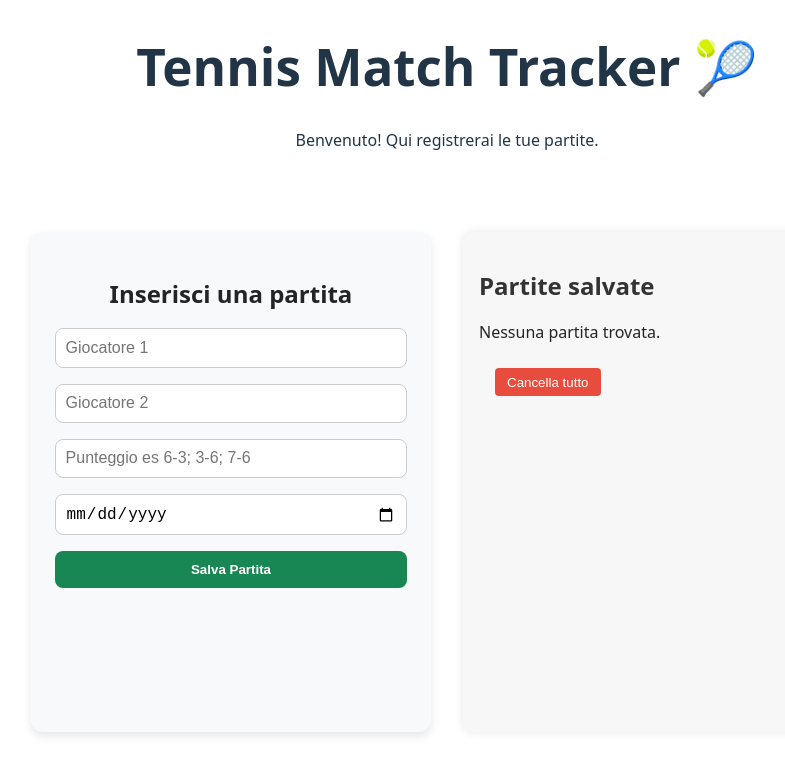
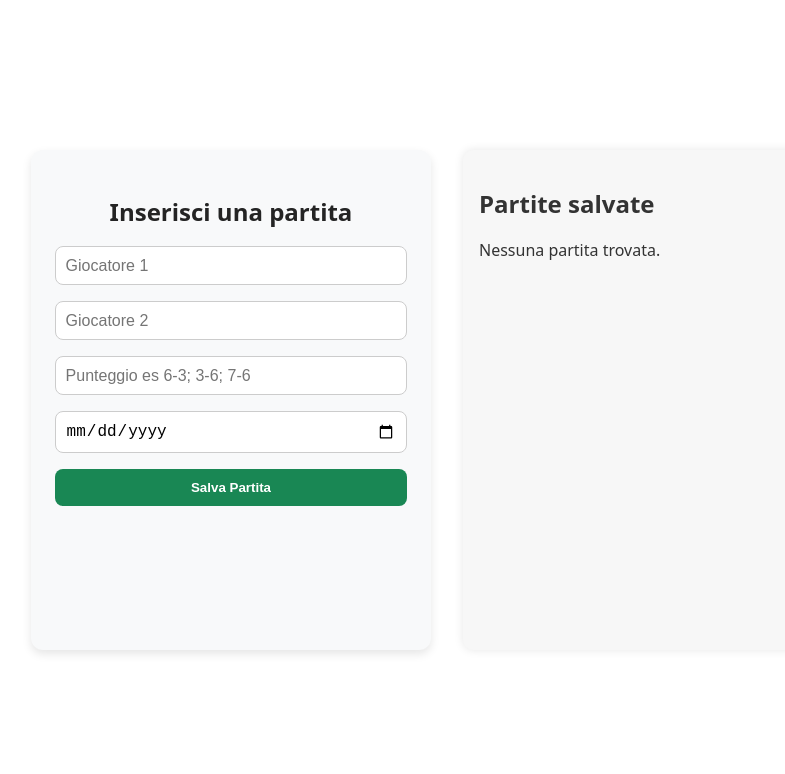
Before and after one commit to PuglisiAlfio/tennis-match-tracker, a React (Vite) app: page / in a window 1280 px wide. Shown: the top 774 px of the page, without its empty margins (193-978 px from the left). Built offline with nearby package versions, Linux system fonts and the light colour scheme.

Commit message:
Condiviso stato dei match tra MatchForm e MatchList per aggiornamento in tempo reale senza refresh

```diff
--- a/src/App.jsx
+++ b/src/App.jsx
@@ -1,18 +1,21 @@
+import { useState, useEffect } from "react";
 import MatchForm from "./components/MatchForm";
 import MatchList from "./components/MatchList";
 
 function App() {
+  const [matches, setMatches] = useState([]);
+
+  // Carica dal localStorage una sola volta al primo avvio
+  useEffect(() => {
+    const saved = JSON.parse(localStorage.getItem("matches")) || [];
+    setMatches(saved);
+  }, []);
+
   return (
-    <>
-      <header>
-          <h1>Tennis Match Tracker 🎾</h1>
-          <p>Benvenuto! Qui registrerai le tue partite.</p>
-      </header>
-      <main>
-        <MatchForm />
-        <MatchList />
-      </main>
-    </>
+    <main>
+      <MatchForm matches={matches} onSetMatches={setMatches} />
+      <MatchList matches={matches} onSetMatches={setMatches} />
+    </main>
   );
 }
 
--- a/src/components/MatchForm.jsx
+++ b/src/components/MatchForm.jsx
@@ -1,7 +1,7 @@
 import { useState } from "react";
 
 //inizio componente MatchForm per commit su branch feature/match-form
-export default function MatchForm() {
+export default function MatchForm({ matches, onSetMatches }) {
   const [giocatore1, setGiocatore1] = useState("");
   const [giocatore2, setGiocatore2] = useState("");
   const [punteggio, setPunteggio] = useState("");
@@ -19,18 +19,23 @@ export default function MatchForm() {
       setError("Inserisci un punteggio valido (es: 6-3 4-6 7-5)");
       return;
     }
-    const match = { giocatore1, giocatore2, punteggio, data };
-    console.log("Match salvato:", match);
 
-    // Salva nel localStorage
-    const savedMatches = JSON.parse(localStorage.getItem("matches")) || [];
-    savedMatches.push(match);
-    localStorage.setItem("matches", JSON.stringify(savedMatches));
+    const match = {
+      player1: giocatore1,
+      player2: giocatore2,
+      score: punteggio,
+      date: data,
+    };
+    const updatedMatches = [...matches, match];
+    onSetMatches(updatedMatches); // aggiorna stato globale
+    localStorage.setItem("matches", JSON.stringify(updatedMatches)); // aggiorna anche localStorage
 
+    // Reset campi
     setGiocatore1("");
     setGiocatore2("");
     setPunteggio("");
     setData("");
+    setError("");
   };
   return (
     <div>
--- a/src/components/MatchList.jsx
+++ b/src/components/MatchList.jsx
@@ -1,42 +1,29 @@
-import { useEffect, useState } from "react";
-
-//Inizio componente MatchList per commit su branch feature/match-list
-export default function MatchList() {
-  const [matches, setMatches] = useState([]);
-  useEffect(() => {
-    const saved = JSON.parse(localStorage.getItem("matches")) || [];
-    setMatches(saved);
-  }, []);
-
-  const clearMatches = () => {
-    localStorage.removeItem("matches");
-    setMatches([]);
+export default function MatchList({ matches, onSetMatches }) {
+  const handleDelete = (indexToRemove) => {
+    const updated = matches.filter((_, index) => index !== indexToRemove);
+    onSetMatches(updated);
+    localStorage.setItem("matches", JSON.stringify(updated));
   };
-
-  const handleRemoveMatch = (indexMatch) => {
-    const updateMatches = matches.filter((_, index) => index !== indexMatch);
-    setMatches(updateMatches);
-    localStorage.setItem("matches", JSON.stringify(updateMatches))
-  }
 
   return (
     <div className="match-list">
       <h2>Partite salvate</h2>
       {matches.length === 0 ? (
-        <p className="no-match-found">Nessuna partita trovata.</p>
+        <p>Nessuna partita trovata.</p>
       ) : (
-        <ul className="match-list-ul">
+        <ul>
           {matches.map((match, index) => (
-            <li key={index} className="match-item">
-              <span>{match.giocatore1}</span> vs <span>{match.giocatore2}</span>
+            <li key={index}>
+              <strong>{match.player1}</strong> vs{" "}
+              <strong>{match.player2}</strong>
               <br />
-              Punteggio: {match.punteggio} - Data: {match.data}
-              <button className="delete-btn" onClick={()=>handleRemoveMatch(index)} >Elimina Partita</button>
+              Punteggio: {match.score} – Data: {match.date}
+              <br />
+              <button onClick={() => handleDelete(index)}>Elimina</button>
             </li>
           ))}
         </ul>
       )}
-      <button className="delete-btn" onClick={clearMatches}>Cancella tutto</button>
     </div>
   );
 }
--- a/src/index.css
+++ b/src/index.css
@@ -85,6 +85,7 @@ form button:hover {
 }
 
 .match-list {
+  color: #333;
   min-width: 400px;
   min-height: 500px;
   overflow-y: auto;
```
